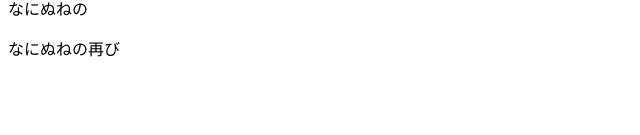
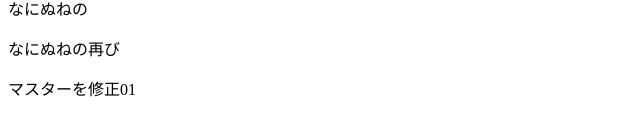
Before and after one commit to zd2C27/first-Test3, a plain HTML site: page index.html in a window 1280 px wide. Shown: the part 259-394 px from the top of the page, without its empty margins (0-640 px from the left). Drawn offline with Linux system fonts and the light colour scheme.

Commit message:
マスター修正01

```diff
--- a/index.html
+++ b/index.html
@@ -13,6 +13,7 @@
     <p>たちつてと</p>
     <p>なにぬねの</p>
     <p>なにぬねの再び</p>
+    <p>マスターを修正01</p>
 
 </body>
 </html>
```
